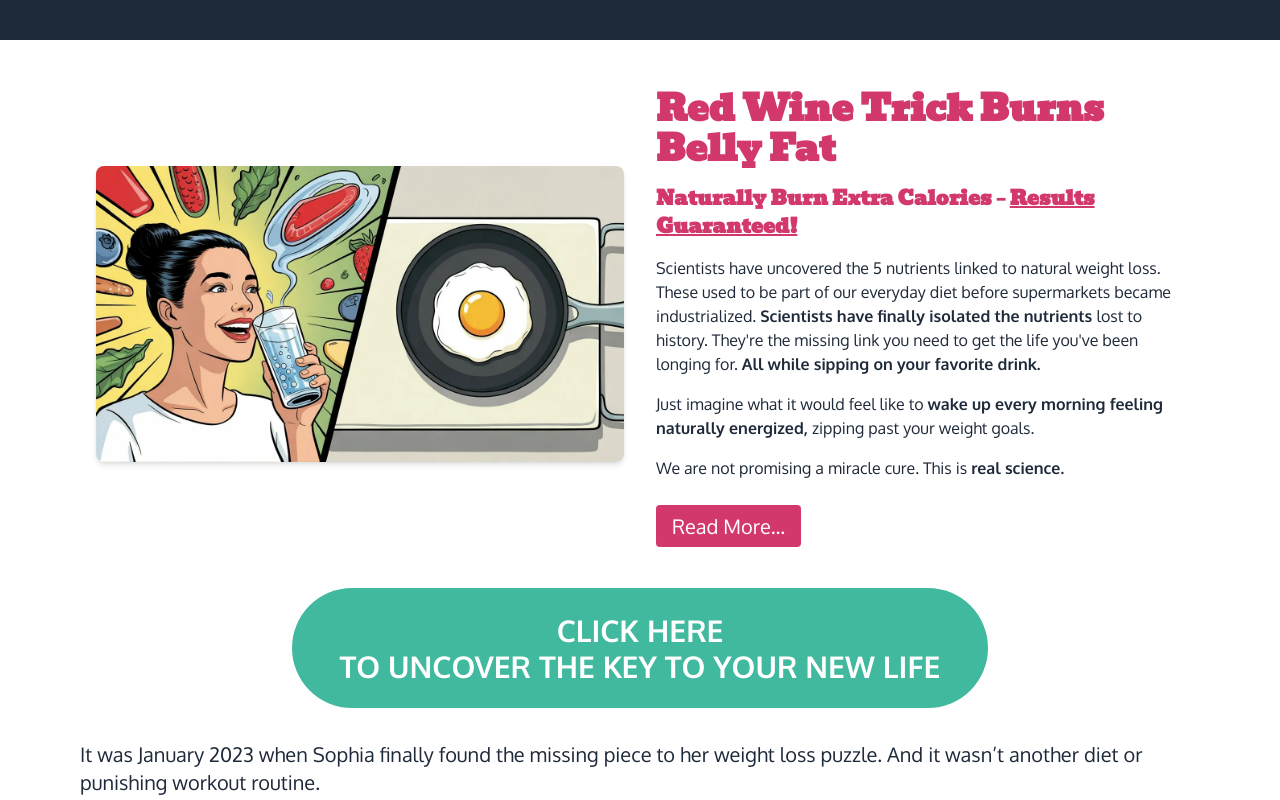
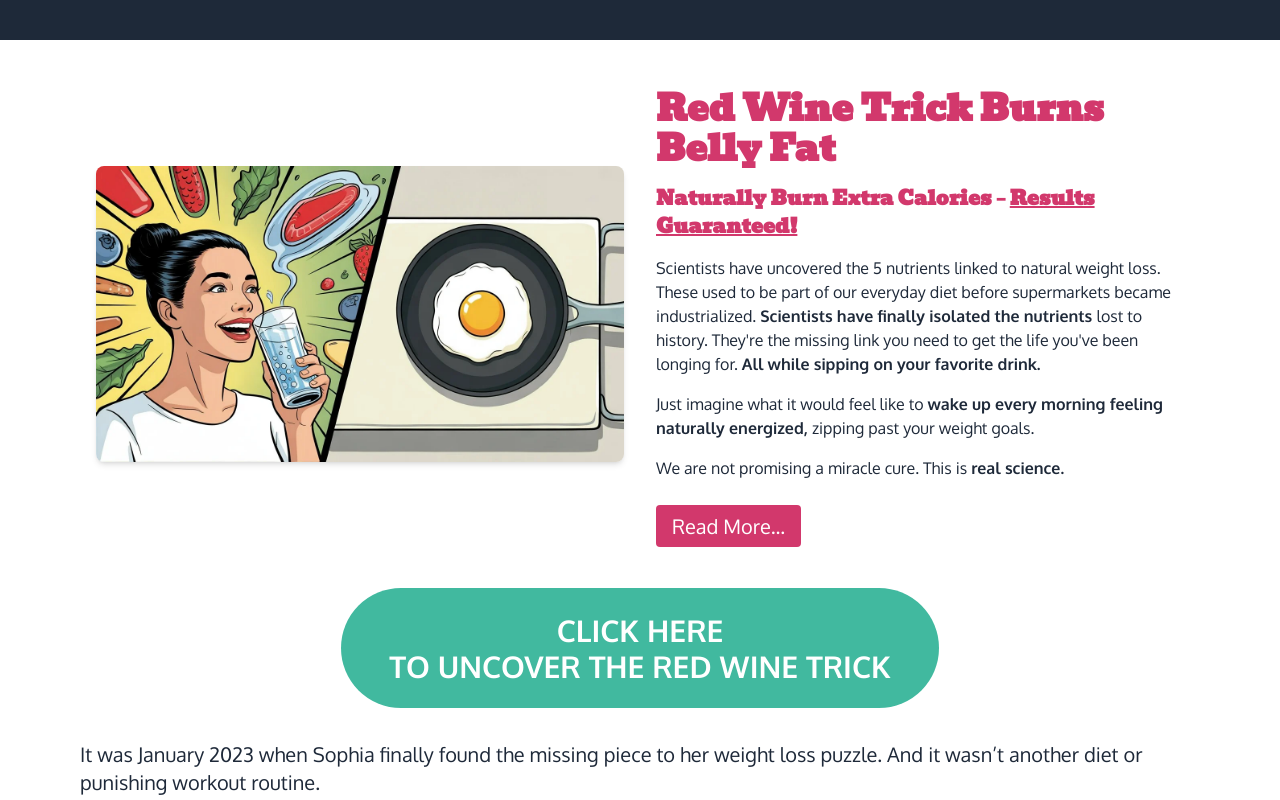
Before and after one commit to erick505alvarez/landing-page, an Astro site: page / in a window 1280 px wide. Shown: the top 800 px of the page. Built offline with nearby package versions, Linux system fonts and the light colour scheme; Astro itself is replaced by a stand-in of ours.

Commit message:
Update button text

```diff
--- a/src/pages/index.astro
+++ b/src/pages/index.astro
@@ -89,7 +89,7 @@ const affiliate_link = 'https://47b053-8lbgn6u7crbifyw9kxh.hop.clickbank.net'; /
 				href={affiliate_link}
 				class="text-xl sm:text-2xl md:text-3xl font-bold text-white text-center mb-8 bg-secondary px-12 py-6 rounded-[100px]"
 			>
-				CLICK HERE<br />TO UNCOVER THE KEY TO YOUR NEW LIFE
+				CLICK HERE<br />TO UNCOVER THE RED WINE TRICK
 			</a>
 			<div class="text-xl">
 				<p class="mb-8">
```
